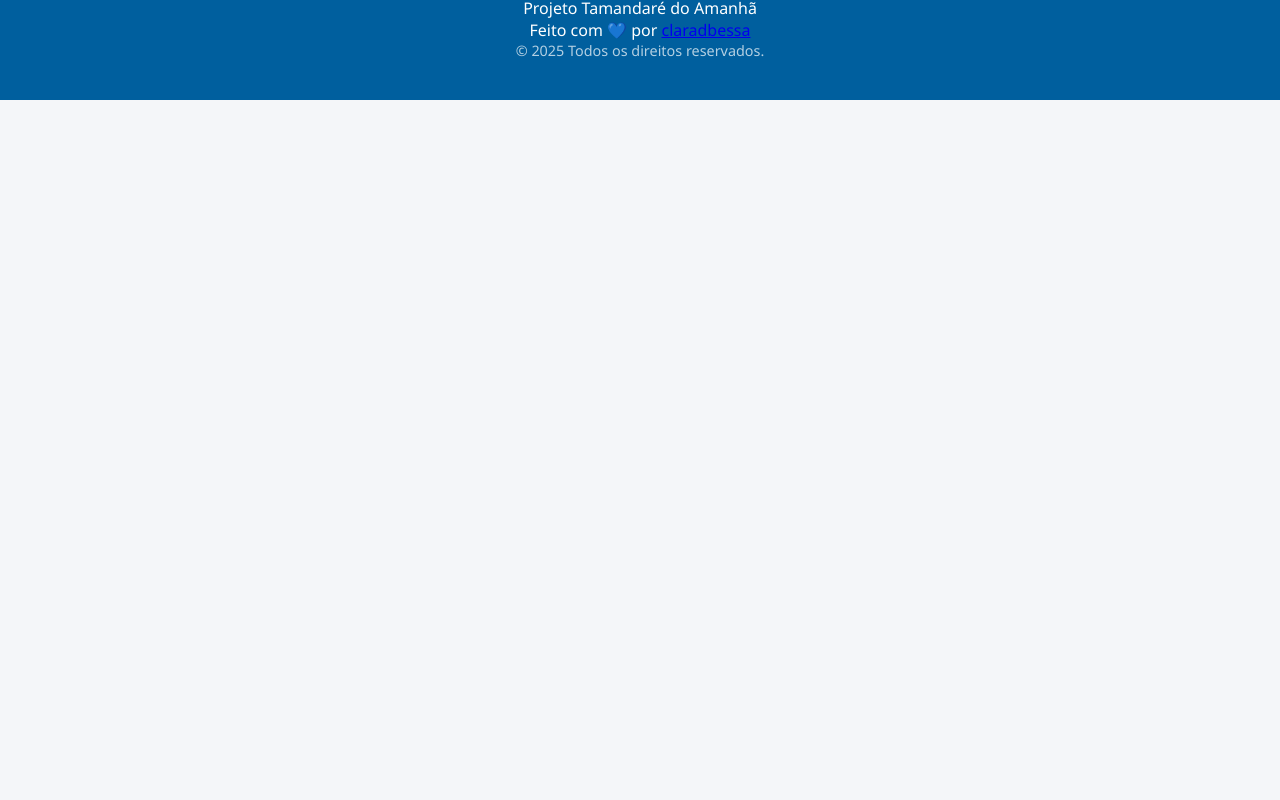
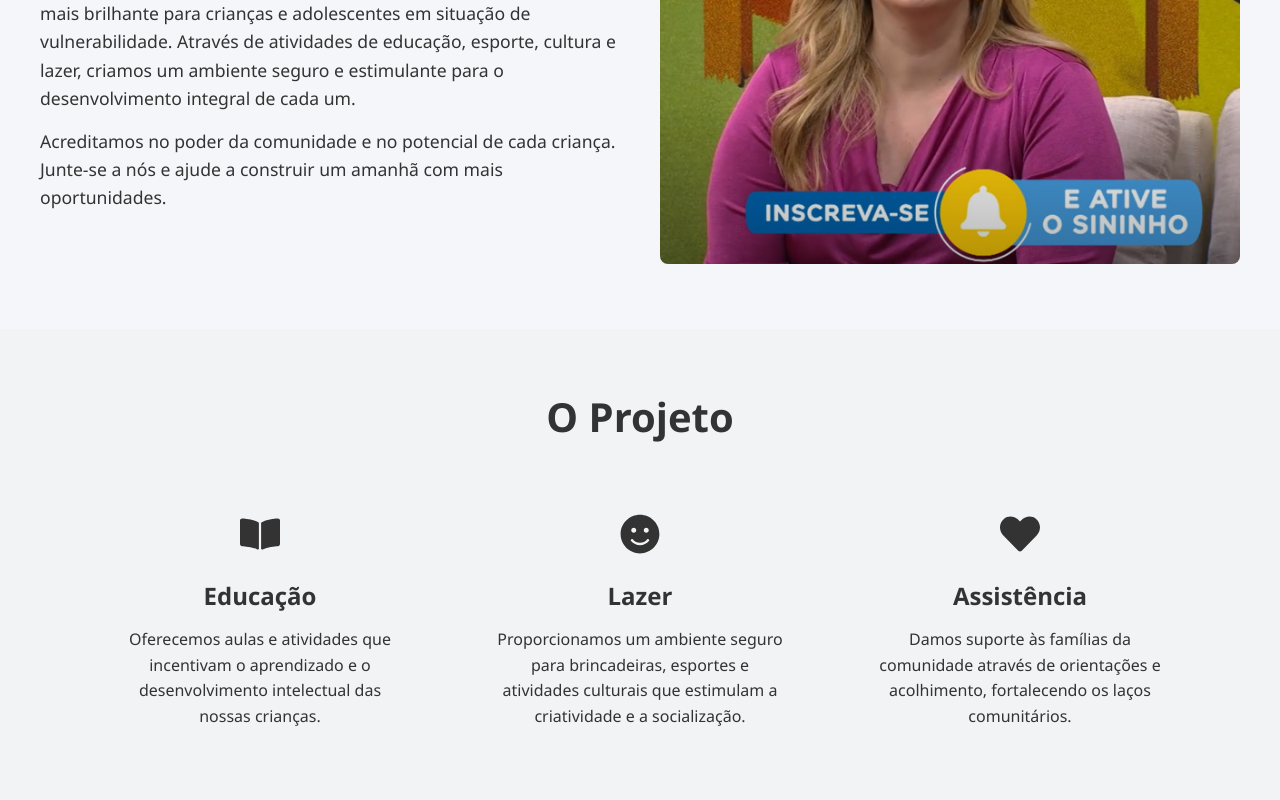
Before and after one commit to claradbessa/tamandaredoamanha, a React (Vite) app in the folder frontend/: page / in a window 1280 px wide. Shown: the part 1040-1840 px from the top of the page. Before the commit the page ends 1140 px from the top, so only its background shows below. Built offline with nearby package versions, Linux system fonts and the light colour scheme.

Commit message:
feat(frontend): cria componente PillarsSection para o site institucional

```diff
--- /dev/null
+++ b/frontend/src/components/home/PillarsSection.css
@@ -0,0 +1,45 @@
+.pillars-container {
+  padding: 60px 40px;
+  text-align: center;
+  background-color: #f1f3f5;
+}
+
+.pillars-container h2 {
+  font-size: 2.5rem;
+  margin-bottom: 40px;
+}
+
+.pillars-grid {
+  display: flex;
+  justify-content: center;
+  gap: 30px;
+}
+
+.pillar-card {
+  flex: 1;
+  max-width: 350px;
+  padding: 30px;
+}
+
+.pillar-icon {
+  margin-bottom: 20px;
+  color: var(--cor-primaria);
+}
+
+.pillar-card h3 {
+  font-size: 1.5rem;
+  margin-bottom: 15px;
+}
+
+.pillar-card p {
+  font-size: 1rem;
+  line-height: 1.6;
+}
+
+/* --- Media Query para Responsividade --- */
+@media (max-width: 768px) {
+  .pillars-grid {
+    flex-direction: column;
+    align-items: center;
+  }
+}
--- /dev/null
+++ b/frontend/src/components/home/PillarsSection.jsx
@@ -0,0 +1,39 @@
+import { FaBookOpen, FaSmile, FaHeart } from 'react-icons/fa';
+import './PillarsSection.css';
+
+function PillarsSection() {
+  const pillars = [
+    {
+      icon: <FaBookOpen size={40} />,
+      title: 'Educação',
+      description: 'Oferecemos aulas e atividades que incentivam o aprendizado e o desenvolvimento intelectual das nossas crianças.',
+    },
+    {
+      icon: <FaSmile size={40} />,
+      title: 'Lazer',
+      description: 'Proporcionamos um ambiente seguro para brincadeiras, esportes e atividades culturais que estimulam a criatividade e a socialização.',
+    },
+    {
+      icon: <FaHeart size={40} />,
+      title: 'Assistência',
+      description: 'Damos suporte às famílias da comunidade através de orientações e acolhimento, fortalecendo os laços comunitários.',
+    },
+  ];
+
+  return (
+    <div className="pillars-container">
+      <h2>O Projeto</h2>
+      <div className="pillars-grid">
+        {pillars.map((pillar, index) => (
+          <div key={index} className="pillar-card">
+            <div className="pillar-icon">{pillar.icon}</div>
+            <h3>{pillar.title}</h3>
+            <p>{pillar.description}</p>
+          </div>
+        ))}
+      </div>
+    </div>
+  );
+}
+
+export default PillarsSection;
--- a/frontend/src/pages/HomePage.jsx
+++ b/frontend/src/pages/HomePage.jsx
@@ -1,12 +1,16 @@
 import Header from '../components/layout/Header';
 import Footer from '../components/layout/Footer';
 import HeroSection from '../components/home/HeroSection';
+import AboutSection from '../components/home/AboutSection';
+import PillarsSection from '../components/home/PillarsSection';
 
 function HomePage() {
   return (
     <div>
       <Header />
       <HeroSection />
+      <AboutSection />
+      <PillarsSection />
       <main>
         <h1 style={{ textAlign: 'center', padding: '50px' }}>
           Página Inicial em Construção
```
